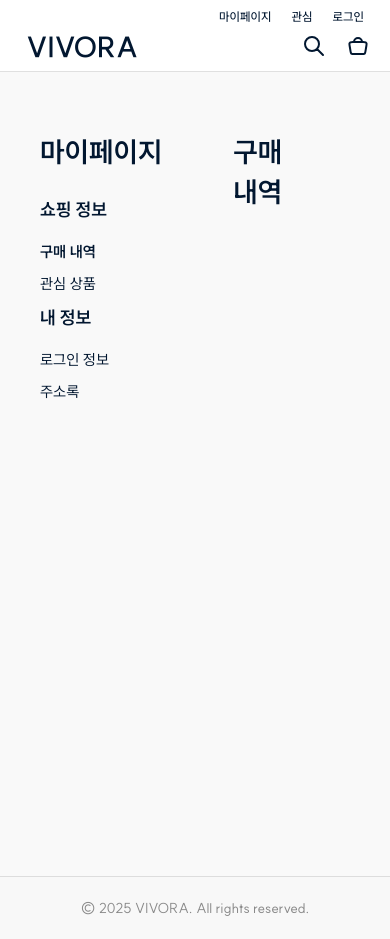
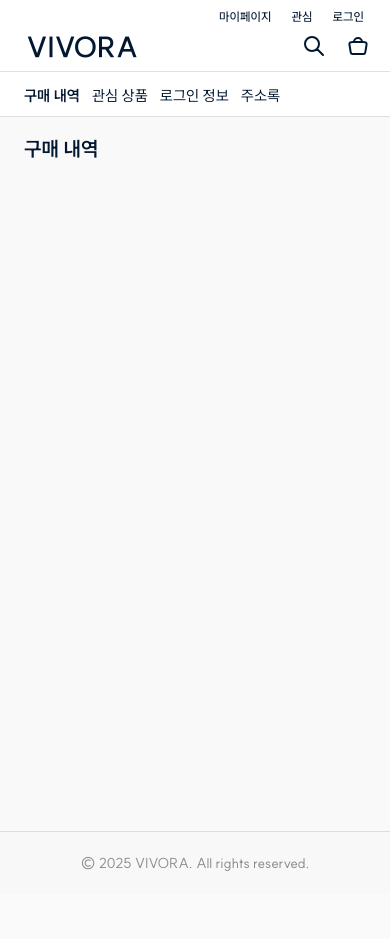
Before and after one commit to hyejun0228/shopping-mall, a React (Vite) app in the folder client/: page /mypage in a window 390 px wide. After the commit the page ends 894 px from the top, so only its background shows below. Built offline with nearby package versions, Linux system fonts and the light colour scheme.

Commit message:
feat: 내정보 페이지 모바일 UI 추가

```diff
--- a/client/src/pages/MyPage/AddressPage/AddressPage.styled.ts
+++ b/client/src/pages/MyPage/AddressPage/AddressPage.styled.ts
@@ -1,21 +1,46 @@
 import styled from 'styled-components';
 import typo from '../../../styles/typo';
 
-export const Container = styled.div`
+interface DescriptionWrapperProps {
+  isMobile?: boolean;
+}
+
+export const Container = styled.div<DescriptionWrapperProps>`
   padding: 0 40px;
   background-color: #f9f9f9;
   min-height: calc(100vh - 160px);
+
+  ${({ isMobile }) =>
+    isMobile &&
+    `
+    padding: 0px 24px 30px 24px;
+    width: 100%;
+  `}
 `;
 
-export const HeaderWrapper = styled.div`
-  display: flex;
-  justify-content: space-between;
-`;
-
-export const Title = styled.h2`
+export const Title = styled.h2<DescriptionWrapperProps>`
   ${typo['subtitle-1-b']};
   color: #021730;
   margin: 0 0 24px 0;
+
+  ${({ isMobile }) =>
+    isMobile &&
+    `
+    font-size: 20px;
+    line-height: 32px;
+    margin: 16px 0 16px 0;
+  `}
+`;
+
+export const HeaderWrapper = styled.div<DescriptionWrapperProps>`
+  display: flex;
+  justify-content: space-between;
+
+  ${({ isMobile }) =>
+    isMobile &&
+    `
+    align-items: center;
+  `}
 `;
 
 export const Button = styled.button`
--- a/client/src/pages/MyPage/AddressPage/index.tsx
+++ b/client/src/pages/MyPage/AddressPage/index.tsx
@@ -4,11 +4,13 @@ import AddAddressModal from './AddAddressModal';
 import { useMutation, useQuery, useQueryClient } from '@tanstack/react-query';
 import { deleteAddress, fetchAddresses, setMainAddress } from '../../../api/address';
 import { useUserStore } from '../../../hooks/stores/useUserStore';
+import useMediaQuery from '../../../hooks/utils/useMediaQuery';
 
 function AddressPage() {
   const queryClient = useQueryClient();
   const { userId } = useUserStore((state) => state);
   const [isModalOpen, setIsModalOpen] = useState(false);
+  const isMobile = useMediaQuery({ maxWidth: 860 });
 
   const handleOpenModal = () => setIsModalOpen(true);
   const handleCloseModal = () => setIsModalOpen(false);
@@ -34,9 +36,9 @@ function AddressPage() {
   });
 
   return (
-    <S.Container>
-      <S.HeaderWrapper>
-        <S.Title>주소록</S.Title>
+    <S.Container isMobile={isMobile}>
+      <S.HeaderWrapper isMobile={isMobile}>
+        <S.Title isMobile={isMobile}>주소록</S.Title>
         <S.Button type="button" onClick={handleOpenModal}>
           새 주소 추가하기
         </S.Button>
--- a/client/src/pages/MyPage/LoginInfoPage/LoginInfoPage.styled.ts
+++ b/client/src/pages/MyPage/LoginInfoPage/LoginInfoPage.styled.ts
@@ -2,20 +2,36 @@ import styled from 'styled-components';
 import typo from '../../../styles/typo';
 
 
-export const Container = styled.div`
+interface DescriptionWrapperProps {
+  isMobile?: boolean;
+}
+
+export const Container = styled.div<DescriptionWrapperProps>`
   padding: 0 40px;
   background-color: #f9f9f9;
   min-height: calc(100vh - 160px);
-  display: flex;
-  flex-direction: column;
+
+  ${({ isMobile }) =>
+    isMobile &&
+    `
+    padding: 0px 24px 30px 24px;
+    width: 100%;
+  `}
 `;
 
-export const Title = styled.h2`
+export const Title = styled.h2<DescriptionWrapperProps>`
   ${typo['subtitle-1-b']};
   color: #021730;
   margin: 0 0 24px 0;
+
+  ${({ isMobile }) =>
+    isMobile &&
+    `
+    font-size: 20px;
+    line-height: 32px;
+    margin: 16px 0 16px 0;
+  `}
 `;
-
 export const ItemListWrapper = styled.div`
   display: flex;
   flex-direction: column;
--- a/client/src/pages/MyPage/LoginInfoPage/index.tsx
+++ b/client/src/pages/MyPage/LoginInfoPage/index.tsx
@@ -3,6 +3,7 @@ import * as S from './LoginInfoPage.styled';
 import type { Order, OrderItem } from '../../../api/order/entity';
 import { useUserStore } from '../../../hooks/stores/useUserStore';
 import { fetchOrders } from '../../../api/order';
+import useMediaQuery from '../../../hooks/utils/useMediaQuery';
 
 interface User {
   id: number;
@@ -11,6 +12,7 @@ interface User {
 }
 
 function LoginInfoPage() {
+  const isMobile = useMediaQuery({ maxWidth: 860 });
   const { userId } = useUserStore((state) => state);
   const [user, setUser] = useState<User | null>(null);
   const [loading, setLoading] = useState(true);
@@ -56,8 +58,8 @@ function LoginInfoPage() {
   if (!user) return <p>유저 정보를 불러올 수 없습니다.</p>;
 
   return (
-    <S.Container>
-      <S.Title>로그인 정보</S.Title>
+    <S.Container isMobile={isMobile}>
+      <S.Title isMobile={isMobile}>로그인 정보</S.Title>
       <S.ItemListWrapper>
         <S.InfoWrapper>
           <S.InfoImageWrapper>
@@ -69,7 +71,7 @@ function LoginInfoPage() {
           </S.InfoItemWrapper>
         </S.InfoWrapper>
       </S.ItemListWrapper>
-      <S.Title>구매 내역</S.Title>
+      <S.Title isMobile={isMobile}>구매 내역</S.Title>
       <S.ItemListWrapper>
         {orders &&
           orders.map((order) => (
--- a/client/src/pages/MyPage/MyPage.styled.ts
+++ b/client/src/pages/MyPage/MyPage.styled.ts
@@ -1,42 +1,87 @@
 import styled from 'styled-components';
 import typo from '../../styles/typo';
 
+interface DescriptionWrapperProps {
+  isMobile?: boolean;
+}
 
-export const Container = styled.main`
+export const Container = styled.main<DescriptionWrapperProps>`
   padding: 60px 40px;
   background-color: #f9f9f9;
   min-height: calc(100vh - 160px);
+
+  ${({ isMobile }) =>
+    isMobile &&
+    `
+    padding: 0px 0px 30px 0px;
+  `}
 `;
 
-export const SectionWrapper = styled.div`
+export const SectionWrapper = styled.div<DescriptionWrapperProps>`
   display: flex;
+
+    ${({ isMobile }) =>
+    isMobile &&
+    `
+    flex-direction: column;
+    width: 100%;
+  `}
 `;
 
-export const ListSection = styled.section`
+export const ListSection = styled.section<DescriptionWrapperProps>`
   display: flex;
   width: 180px;
   flex-direction: column;
+
+  ${({ isMobile }) =>
+    isMobile &&
+    `
+    width: 100%;
+    flex-direction: row;
+    gap: 12px;
+    background-color: #fff;
+    padding: 12px 8px 0 24px ;
+    border-bottom: 1px solid #e0e0e0;
+  `}
 `;
 
-export const Title = styled.h2`
+export const Title = styled.h2<DescriptionWrapperProps>`
   ${typo['subtitle-1-b']}
   color: #021730;
   margin-bottom: 24px;
+
+  ${({ isMobile }) =>
+    isMobile &&
+    `
+    display: none;
+  `}
 `;
 
-export const SubTitle = styled.h3`
+export const SubTitle = styled.h3<DescriptionWrapperProps>`
   ${typo['body-1-b']}
   color: #021730;
   margin-bottom: 16px;
+
+  ${({ isMobile }) =>
+    isMobile &&
+    `
+    display: none;
+  `}
 `;
 
-export const ItemTitle = styled.h4<{ $active: boolean }>`
+export const ItemTitle = styled.h4<{ $active: boolean, isMobile?: boolean }>`
   ${typo['body-3-m']}
 
   margin-bottom: 8px;
   cursor: pointer;
   color: #021730;
   font-weight: ${({ $active }) => ($active ? 'bold' : 'normal')};
+
+  ${({ isMobile }) =>
+    isMobile &&
+    `
+    // margin: 0 8px 8px 24px;
+  `}
 `;
 
 export const ContentSection = styled.section`
--- a/client/src/pages/MyPage/OrderHistoryPage/OrderHistoryPage.styled.ts
+++ b/client/src/pages/MyPage/OrderHistoryPage/OrderHistoryPage.styled.ts
@@ -1,16 +1,35 @@
 import styled from 'styled-components';
 import typo from '../../../styles/typo';
 
-export const Container = styled.div`
+interface DescriptionWrapperProps {
+  isMobile?: boolean;
+}
+
+export const Container = styled.div<DescriptionWrapperProps>`
   padding: 0 40px;
   background-color: #f9f9f9;
   min-height: calc(100vh - 160px);
+
+  ${({ isMobile }) =>
+    isMobile &&
+    `
+    padding: 0px 24px 30px 24px;
+    width: 100%;
+  `}
 `;
 
-export const Title = styled.h2`
+export const Title = styled.h2<DescriptionWrapperProps>`
   ${typo['subtitle-1-b']};
   color: #021730;
   margin: 0 0 24px 0;
+
+  ${({ isMobile }) =>
+    isMobile &&
+    `
+    font-size: 20px;
+    line-height: 32px;
+    margin: 16px 0 16px 0;
+  `}
 `;
 
 export const ItemListWrapper = styled.div`
--- a/client/src/pages/MyPage/OrderHistoryPage/index.tsx
+++ b/client/src/pages/MyPage/OrderHistoryPage/index.tsx
@@ -3,10 +3,12 @@ import { useEffect, useState } from 'react';
 import { useUserStore } from '../../../hooks/stores/useUserStore';
 import { fetchOrders } from '../../../api/order';
 import type { Order, OrderItem } from '../../../api/order/entity';
+import useMediaQuery from '../../../hooks/utils/useMediaQuery';
 
 export default function OrderHistoryPage() {
   const { userId } = useUserStore((state) => state);
   const [orders, setOrders] = useState<Order[]>([]);
+  const isMobile = useMediaQuery({ maxWidth: 860 });
 
   useEffect(() => {
     const getOrders = async () => {
@@ -23,8 +25,8 @@ export default function OrderHistoryPage() {
   }, [userId]);
 
   return (
-    <S.Container>
-      <S.Title>구매 내역</S.Title>
+    <S.Container isMobile={isMobile}>
+      <S.Title isMobile={isMobile}>구매 내역</S.Title>
       <S.ItemListWrapper>
         {orders &&
           orders.map((order) => (
--- a/client/src/pages/MyPage/WishListPage/WishListPage.styled.ts
+++ b/client/src/pages/MyPage/WishListPage/WishListPage.styled.ts
@@ -1,16 +1,35 @@
 import styled from 'styled-components';
 import typo from '../../../styles/typo';
 
-export const Container = styled.div`
+interface DescriptionWrapperProps {
+  isMobile?: boolean;
+}
+
+export const Container = styled.div<DescriptionWrapperProps>`
   padding: 0 40px;
   background-color: #f9f9f9;
   min-height: calc(100vh - 160px);
+
+  ${({ isMobile }) =>
+    isMobile &&
+    `
+    padding: 0px 24px 30px 24px;
+    width: 100%;
+  `}
 `;
 
-export const Title = styled.h2`
+export const Title = styled.h2<DescriptionWrapperProps>`
   ${typo['subtitle-1-b']};
   color: #021730;
   margin: 0 0 24px 0;
+
+  ${({ isMobile }) =>
+    isMobile &&
+    `
+    font-size: 20px;
+    line-height: 32px;
+    margin: 16px 0 16px 0;
+  `}
 `;
 
 export const ItemWishWrapper = styled.div`
--- a/client/src/pages/MyPage/WishListPage/index.tsx
+++ b/client/src/pages/MyPage/WishListPage/index.tsx
@@ -2,6 +2,7 @@ import * as S from './WishListPage.styled';
 import axios from 'axios';
 import { useEffect, useState } from 'react';
 import { useUserStore } from '../../../hooks/stores/useUserStore';
+import useMediaQuery from '../../../hooks/utils/useMediaQuery';
 
 interface WishItem {
   id: number;
@@ -18,6 +19,7 @@ interface WishItem {
 function WishListPage() {
   const userId = useUserStore((state) => state.userId);
   const [wishList, setWishList] = useState<WishItem[]>([]);
+  const isMobile = useMediaQuery({ maxWidth: 860 });
 
   useEffect(() => {
     if (!userId) return;
@@ -38,8 +40,8 @@ function WishListPage() {
   }, [userId]);
 
   return (
-    <S.Container>
-      <S.Title>관심 상품</S.Title>
+    <S.Container isMobile={isMobile}>
+      <S.Title isMobile={isMobile}>관심 상품</S.Title>
       <S.ItemWishWrapper>
         {wishList.length === 0 && <div>북마크한 상품이 없습니다.</div>}
         {wishList.map((item) => (
--- a/client/src/pages/MyPage/index.tsx
+++ b/client/src/pages/MyPage/index.tsx
@@ -4,9 +4,11 @@ import WishListPage from './WishListPage';
 import LoginInfoPage from './LoginInfoPage';
 import { useSearchParams } from 'react-router-dom';
 import AddressPage from './AddressPage';
+import useMediaQuery from '../../hooks/utils/useMediaQuery';
 
 function MyPage() {
   const [searchParams, setSearchParams] = useSearchParams();
+  const isMobile = useMediaQuery({ maxWidth: 860 });
 
   const selectedMenu = searchParams.get('menu') || '구매 내역';
 
@@ -15,39 +17,40 @@ function MyPage() {
   };
 
   return (
-    <S.Container>
-      <S.SectionWrapper>
-        <S.ListSection>
-          <S.Title>마이페이지</S.Title>
-          <S.SubTitle>쇼핑 정보</S.SubTitle>
+    <S.Container isMobile={isMobile}>
+      <S.SectionWrapper isMobile={isMobile}>
+        <S.ListSection isMobile={isMobile}>
+          <S.Title isMobile={isMobile}>마이페이지</S.Title>
+          <S.SubTitle isMobile={isMobile}>쇼핑 정보</S.SubTitle>
           <S.ItemTitle
+            isMobile={isMobile}
             onClick={() => onMenuClick('구매 내역')}
             $active={selectedMenu === '구매 내역'}
           >
             구매 내역
           </S.ItemTitle>
           <S.ItemTitle
+            isMobile={isMobile}
             onClick={() => onMenuClick('관심 상품')}
             $active={selectedMenu === '관심 상품'}
           >
             관심 상품
           </S.ItemTitle>
-          <S.SubTitle>내 정보</S.SubTitle>
+          <S.SubTitle isMobile={isMobile}>내 정보</S.SubTitle>
           <S.ItemTitle
+            isMobile={isMobile}
             onClick={() => onMenuClick('로그인 정보')}
             $active={selectedMenu === '로그인 정보'}
           >
             로그인 정보
           </S.ItemTitle>
-          <S.ItemTitle onClick={() => onMenuClick('주소록')} $active={selectedMenu === '주소록'}>
+          <S.ItemTitle
+            isMobile={isMobile}
+            onClick={() => onMenuClick('주소록')}
+            $active={selectedMenu === '주소록'}
+          >
             주소록
           </S.ItemTitle>
-          {/* <S.ItemTitle
-            onClick={() => onMenuClick('결제 정보')}
-            $active={selectedMenu === '결제 정보'}
-          >
-            결제 정보
-          </S.ItemTitle> */}
         </S.ListSection>
         <S.ContentSection>
           {selectedMenu === '구매 내역' && <OrderHistoryPage />}
@@ -55,7 +58,6 @@ function MyPage() {
           {selectedMenu === '리뷰 쓰기' && <div>리뷰 쓰기 페이지</div>}
           {selectedMenu === '로그인 정보' && <LoginInfoPage />}
           {selectedMenu === '주소록' && <AddressPage />}
-          {/* {selectedMenu === '결제 정보' && <div>결제 정보 페이지</div>} */}
         </S.ContentSection>
       </S.SectionWrapper>
     </S.Container>
```
